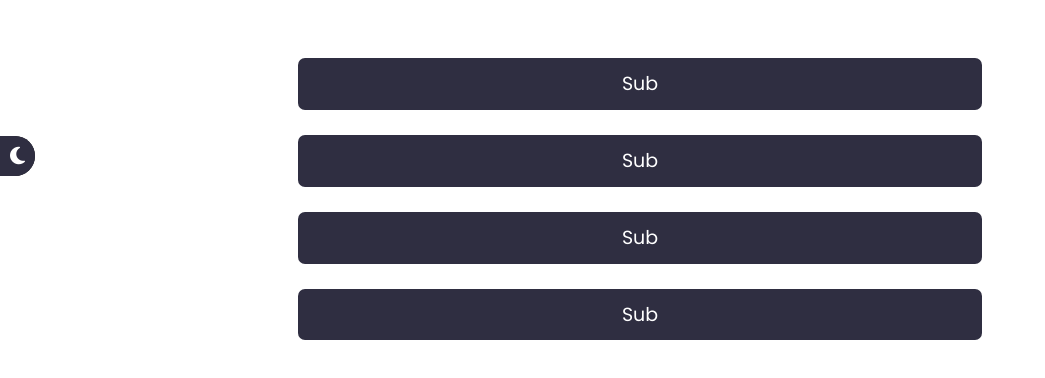
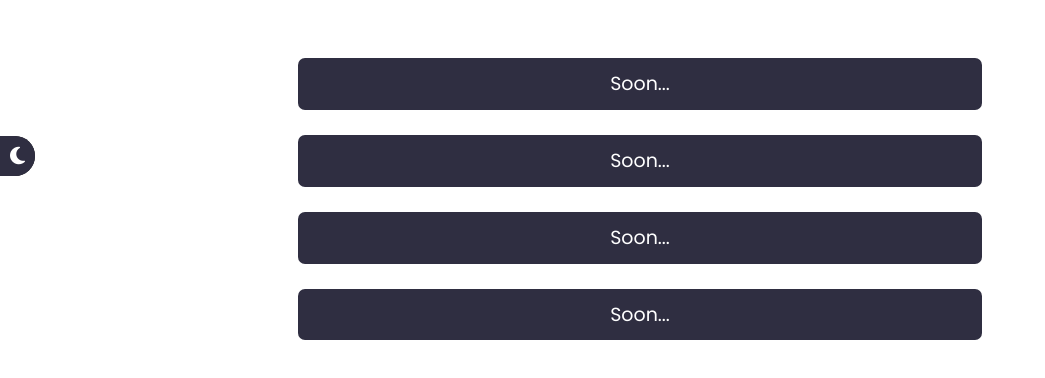
Before and after one commit to rahmads773/PHhelp, a plain HTML site: page français.html in a window 1280 px wide. Shown: the part 264-642 px from the top of the page, without its empty margins (0-1045 px from the left). Drawn offline with Linux system fonts and the light colour scheme.

Commit message:
Update français.html

```diff
--- a/français.html
+++ b/français.html
@@ -65,10 +65,10 @@
       </div>
   <div class="container">
     <ul class="list">
-    <li class="main-item sub"><a href="#">Sub</a></li>
-    <li class="main-item sub"><a href="#">Sub</a></li>
-    <li class="main-item sub"><a href="#">Sub</a></li>
-    <li class="main-item sub"><a href="#">Sub</a></li>
+    <li class="main-item sub"><a href="#">Soon...</a></li>
+    <li class="main-item sub"><a href="#">Soon...</a></li>
+    <li class="main-item sub"><a href="#">Soon...</a></li>
+    <li class="main-item sub"><a href="#">Soon...</a></li>
 
 
 
```
